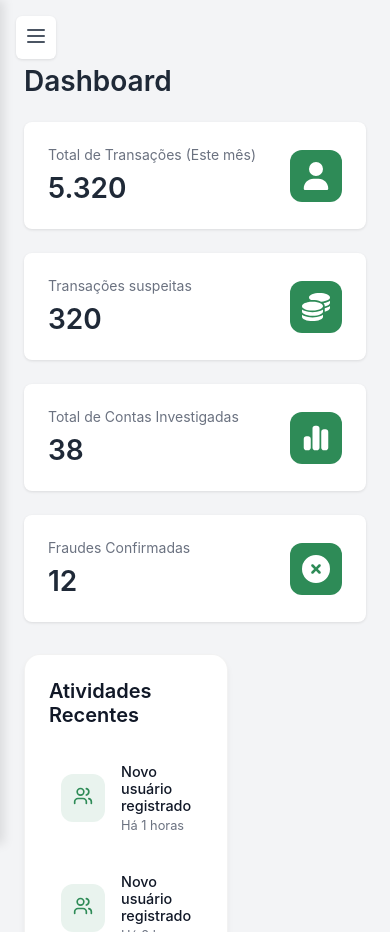
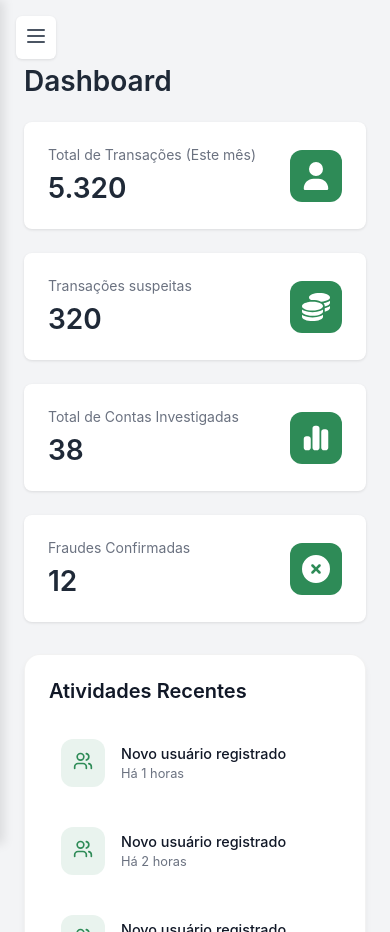
Before and after one commit to RusthenRonald2006/Portal-de-analise-em-anomalias-transacionais, a React (Create React App) app in the folder detec-anomalias/: page /portal in a window 390 px wide. Built offline with nearby package versions, Linux system fonts and the light colour scheme; the HTML template or start-up script is replaced by a standard one.

Commit message:
fazendo responsividade do card

```diff
--- a/detec-anomalias/src/components/Pages/Dashboard.module.css
+++ b/detec-anomalias/src/components/Pages/Dashboard.module.css
@@ -113,6 +113,9 @@
       .bottom-grid {
         grid-template-columns: 1fr;
       }
+      .grid_notifications{
+        grid-template-columns: 1fr;
+      }
 }
 @media (max-width: 640px) {
     .cards_grid {
```
